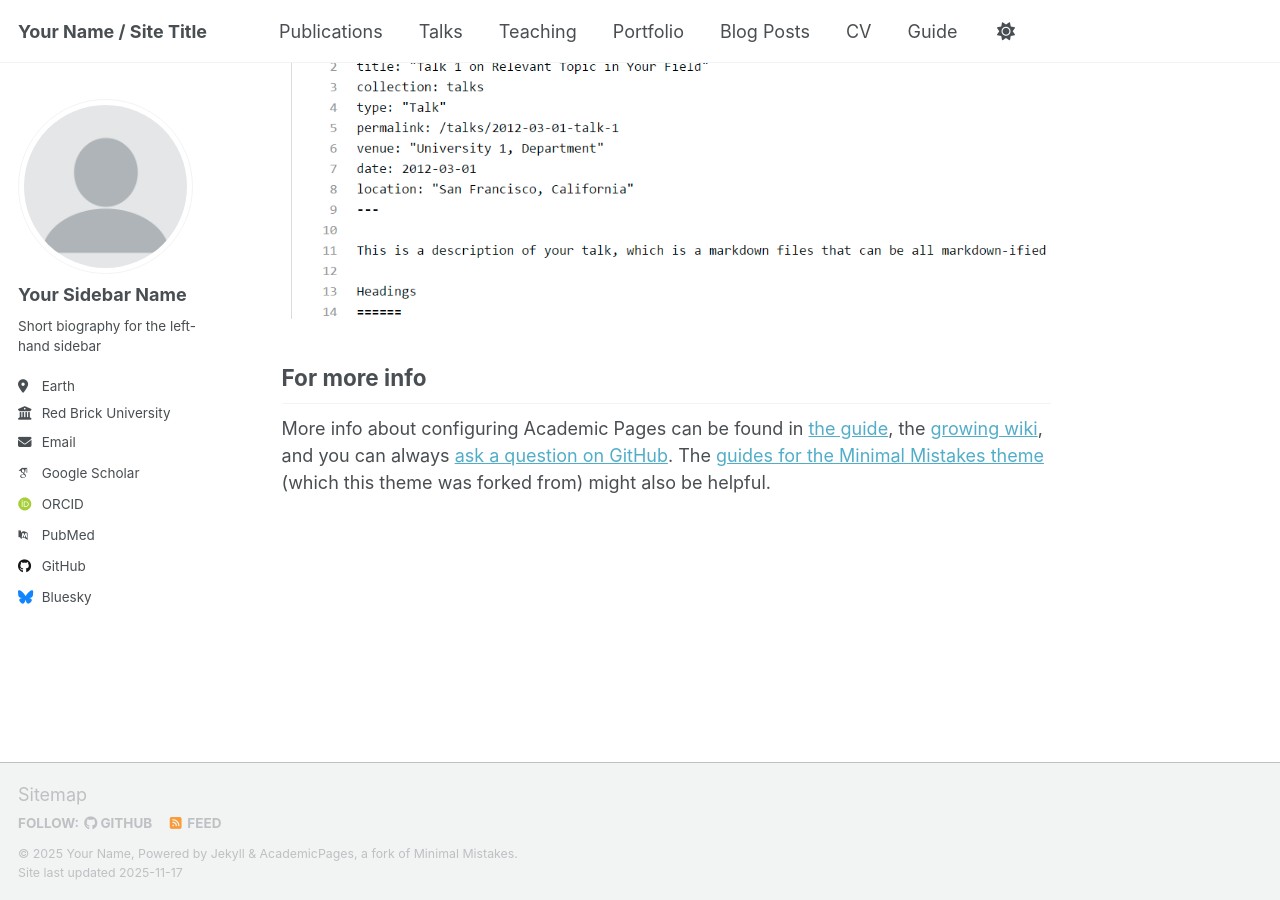
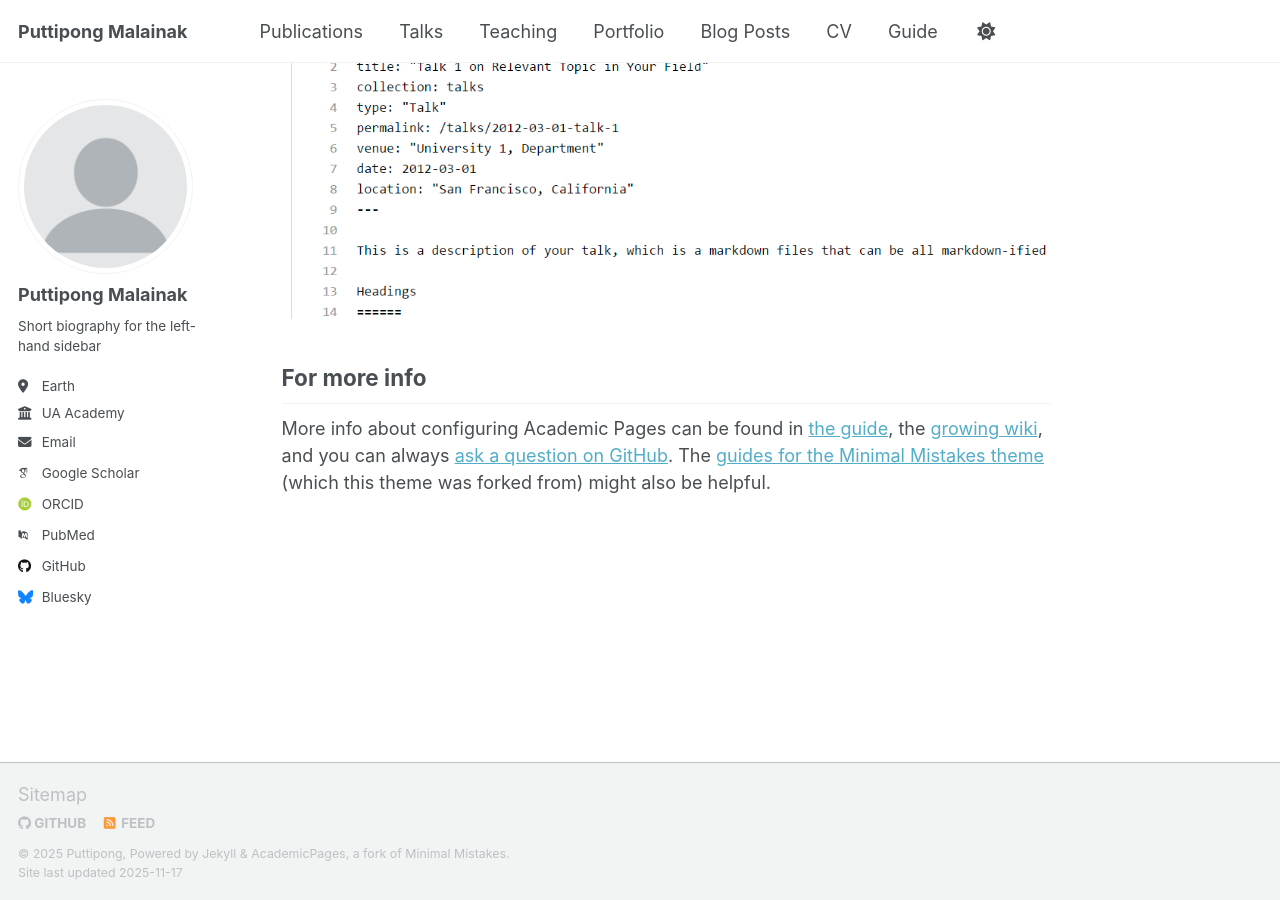
Before and after one commit to champion753/champion753.github.io, a Jekyll site: the page built from _pages/about.md, in a window 1280 px wide and 900 px high, scrolled down 2880 px. Built offline with Jekyll 4.4.1, drawn with Linux system fonts in a browser that asks for light colours; some web fonts are replaced; a script that is not in the unit is left out.

Commit message:
Update _config.yml

```diff
--- a/_config.yml
+++ b/_config.yml
@@ -7,16 +7,16 @@
 # server process.
 
 # Basic Site Settings
-locale                   : "en-US"
+locale                   : "TH"
 site_theme               : "default" # Currently available options are "default", "air"
-title                    : "Your Name / Site Title"
+title                    : "Puttipong Malainak"
 title_separator          : "-"
-name                     : &name "Your Name"
+name                     : &name "Puttipong"
 description              : &description "Your Name's academic portfolio"   # Update this with a general description of your site, this is the default if not overridden by a page
-url                      : https://academicpages.github.io # The base hostname & protocol for your site e.g. "https://[your GitHub username].github.io",
+url                      : https://champion753.github.io # The base hostname & protocol for your site e.g. "https://[your GitHub username].github.io",
                                                            # or if you already have some other page hosted on Github then use "https://[your GitHub username].github.io/[Your Repo Name]"
 baseurl                  : "" # the subpath of your site, e.g. "/blog"
-repository               : "academicpages/academicpages.github.io"
+repository               : "champion753.github.io"
 
 # Site Author - The following control what appear as part of the author content on the side bar.
 #               If a field is blank the icon and link will not appear, otherwise it will be shown.
@@ -24,13 +24,13 @@ repository               : "academicpages/academicpages.github.io"
 author:
   # Biographic information
   avatar           : "profile.png"
-  name             : "Your Sidebar Name"
+  name             : "Puttipong Malainak"
   pronouns         : # example: "she/her"
   bio              : "Short biography for the left-hand sidebar"
   location         : "Earth"
-  employer         : "Red Brick University"
+  employer         : "UA Academy"
   uri              : # URL
-  email            : "none@example.org"
+  email            : "champ159.c@hotmail.com"
 
   # Academic websites
   academia         : # URL
```
